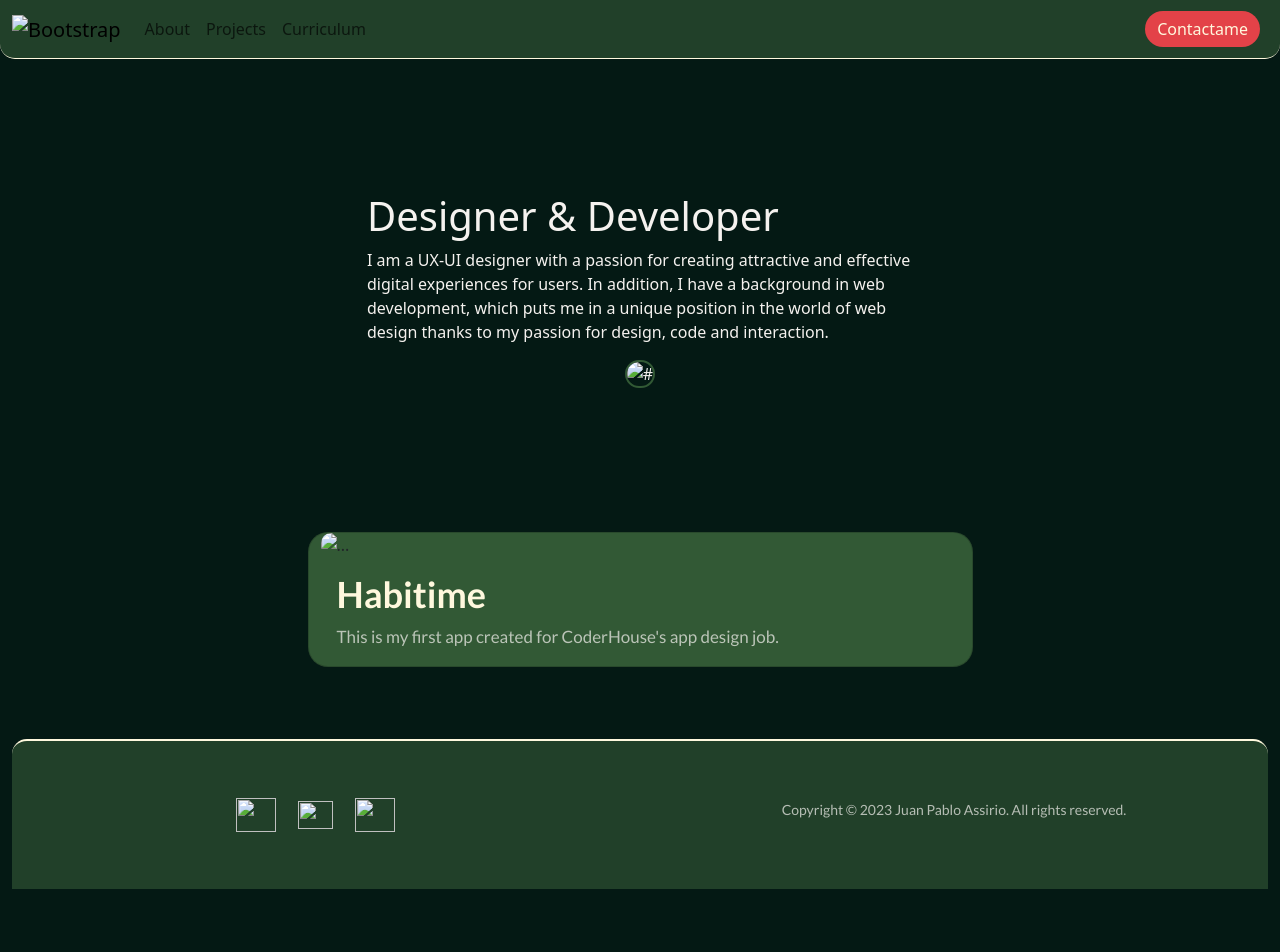
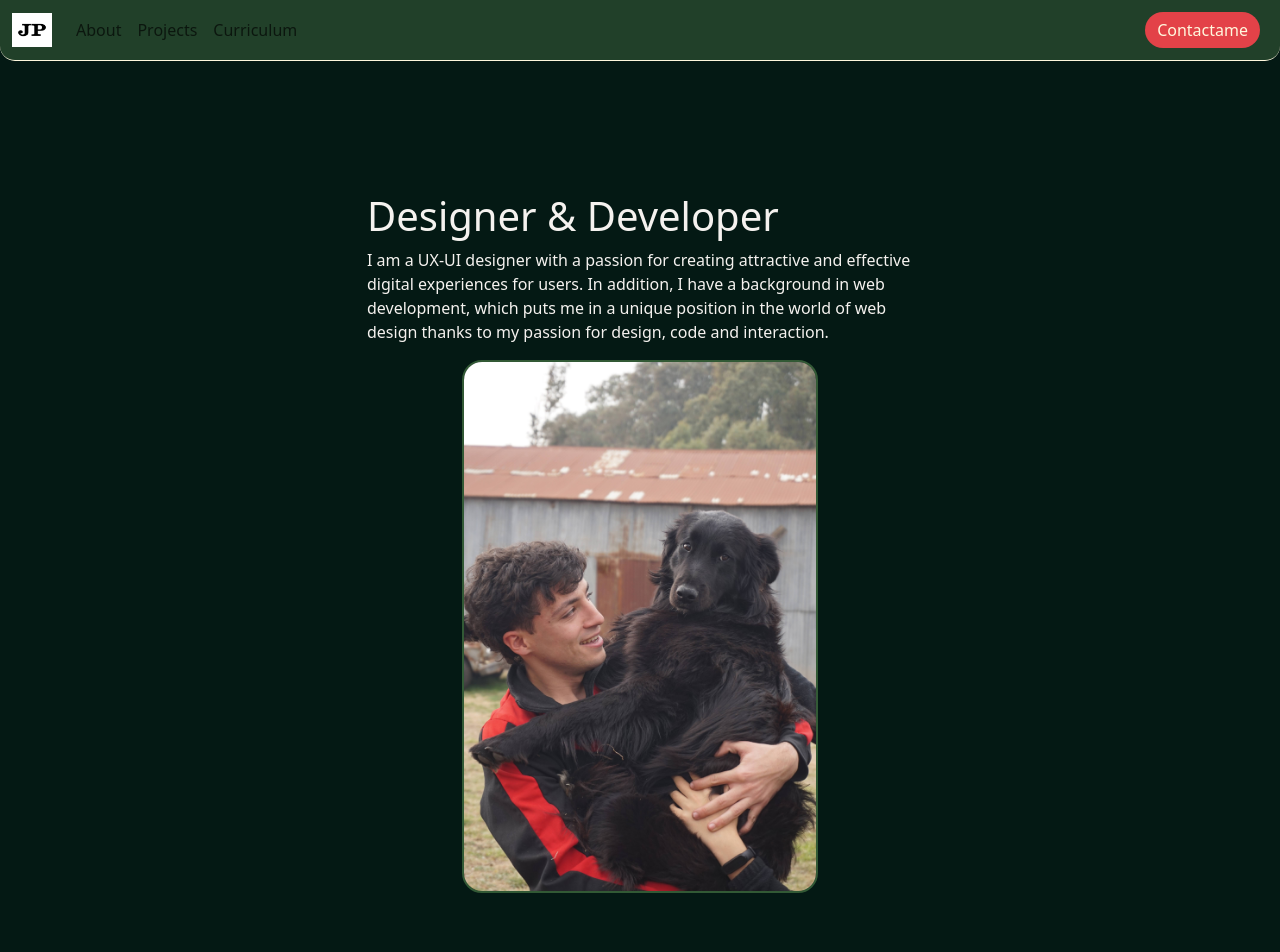
Before and after one commit to juampiAssi/PF_Assirio, a website: page index.html in a window 1280 px wide. Shown: the top 952 px of the page. Before the commit the page ends 889 px from the top, so only its background shows below. Drawn offline with nearby package versions, Linux system fonts and the light colour scheme; files whose address does not match are found by name.

Commit message:
corrijo codigo

```diff
--- a/index.html
+++ b/index.html
@@ -7,7 +7,7 @@
     <meta name="viewport" content="width=device-width, initial-scale=1.0">
     <link href="https://cdn.jsdelivr.net/npm/bootstrap@5.3.0-alpha2/dist/css/bootstrap.min.css" rel="stylesheet"
         integrity="sha384-aFq/bzH65dt+w6FI2ooMVUpc+21e0SRygnTpmBvdBgSdnuTN7QbdgL+OapgHtvPp" crossorigin="anonymous">
-  <link rel="shortcut icon" href="img/jp-logo.jpg" type="image/x-icon">
+    <link rel="shortcut icon" href="./assets/img/jp-logo.jpg" type="image/x-icon">
     <link rel="stylesheet" href="./css/style.css">
     <title>Portfolio</title>
 </head>
@@ -18,10 +18,11 @@
         <nav class="navbar navbar-expand-md navStyle">
             <div class="container-fluid">
                 <a class="navbar-brand" href="#">
-          <img src="./img/jp-logo.jpg" alt="Bootstrap" width="40" height="34">
+                    <img src="./assets/img/jp-logo.jpg" alt="Bootstrap" width="40" height="34">
                 </a>
                 <button class="navbar-toggler ms-lg-auto ms-auto" type="button" data-bs-toggle="collapse"
-          data-bs-target="#navbarNav" aria-controls="navbarNav" aria-expanded="false" aria-label="Toggle navigation">
+                    data-bs-target="#navbarNav" aria-controls="navbarNav" aria-expanded="false"
+                    aria-label="Toggle navigation">
                     <span class="navbar-toggler-icon"></span>
                 </button>
                 <div class="collapse navbar-collapse" id="navbarNav">
@@ -51,15 +52,17 @@
             <div class="col-xl-6 col-md-6 col-sm-12 d-flex align-items-center justify-content-center mx-5">
                 <div class="d-flex flex-column">
                     <h1>Designer & Developer</h1>
-          <p>I am a UX-UI designer with a passion for creating attractive and effective digital experiences for
+                    <p>I am a UX-UI designer with a passion for creating attractive and effective digital experiences
+                        for
                         users.
-            In addition, I have a background in web development, which puts me in a unique position in the world of
+                        In addition, I have a background in web development, which puts me in a unique position in the
+                        world of
                         web
                         design thanks to my passion for design, code and interaction.</p>
                 </div>
             </div>
             <div class="col-xl-4 col-md-4 col-sm-12 d-flex align-items-center justify-content-center mx-5">
-        <img src="./img/fotoperfil2.jpg" alt="#" class="img-fluid imgStyle">
+                <img src="./assets/img/fotoperfil2.jpg" alt="#" class="img-fluid imgStyle">
             </div>
         </div>
     </main>
@@ -68,7 +71,7 @@
     <section class="container mt-4 py-4">
         <div class="row justify-content-evenly">
             <div class="card card-animation col-xl-7 col-md-4 col-sm-12 mx-5">
-        <img src="./img/habitime.jpg" class="cardStyle img-fluid custom-image" alt="...">
+                <img src="./assets/img/habitime.jpg" class="cardStyle img-fluid custom-image" alt="...">
                 <div class="card-body">
                     <h5 class="card-title custom-title">Habitime</h5>
                     <p class="card-text custom-text">This is my first app created for CoderHouse's app design job.
@@ -85,7 +88,7 @@
                 <!-- instagram -->
                 <a class="icon-link icon-link-hover" style="--bs-link-hover-color-rgb: 25, 135, 84;"
                     href="https://www.instagram.com/juampiassirio/">
-          <img src="./img/instagram.svg" alt="" width="40" height="34" class="logoStyle">
+                    <img src="./assets/img/instagram.svg" alt="" width="40" height="34" class="logoStyle">
                     <svg class="bi" aria-hidden="true">
                         <use xlink:href="#arrow-right"></use>
                     </svg>
@@ -93,7 +96,7 @@
                 <!-- linkedin -->
                 <a class="icon-link icon-link-hover" style="--bs-link-hover-color-rgb: 25, 135, 84;"
                     href="https://www.linkedin.com/in/juanpabloassirio/">
-          <img src="./img/linkedin.svg" alt="" width="35" height="28">
+                    <img src="./assets/img/linkedin.svg" alt="" width="35" height="28">
                     <svg class="bi" aria-hidden="true">
                         <use xlink:href="#arrow-right"></use>
                     </svg>
@@ -101,7 +104,7 @@
                 <!-- behance -->
                 <a class="icon-link icon-link-hover" style="--bs-link-hover-color-rgb: 25, 135, 84;"
                     href="https://www.behance.net/juampiassirio">
-          <img src="./img/behance.svg" alt="" width="40" height="34">
+                    <img src="./assets/img/behance.svg" alt="" width="40" height="34">
                     <svg class="bi" aria-hidden="true">
                         <use xlink:href="#arrow-right"></use>
                     </svg>
```
Also changed, not shown: pages/about.html (+1 -1 lines). Lines whose indentation alone changed are shown as unchanged.
